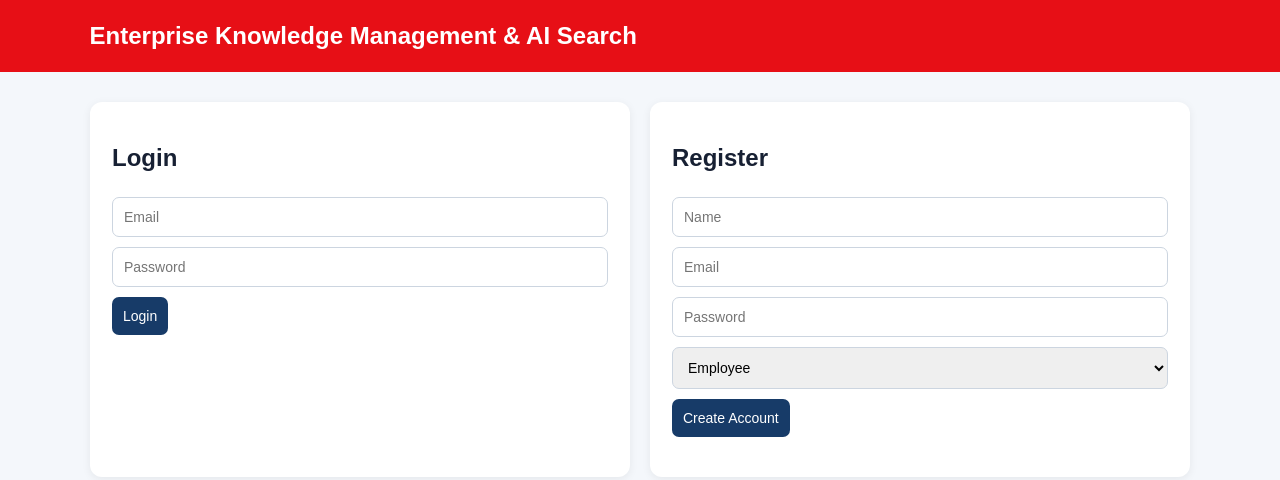
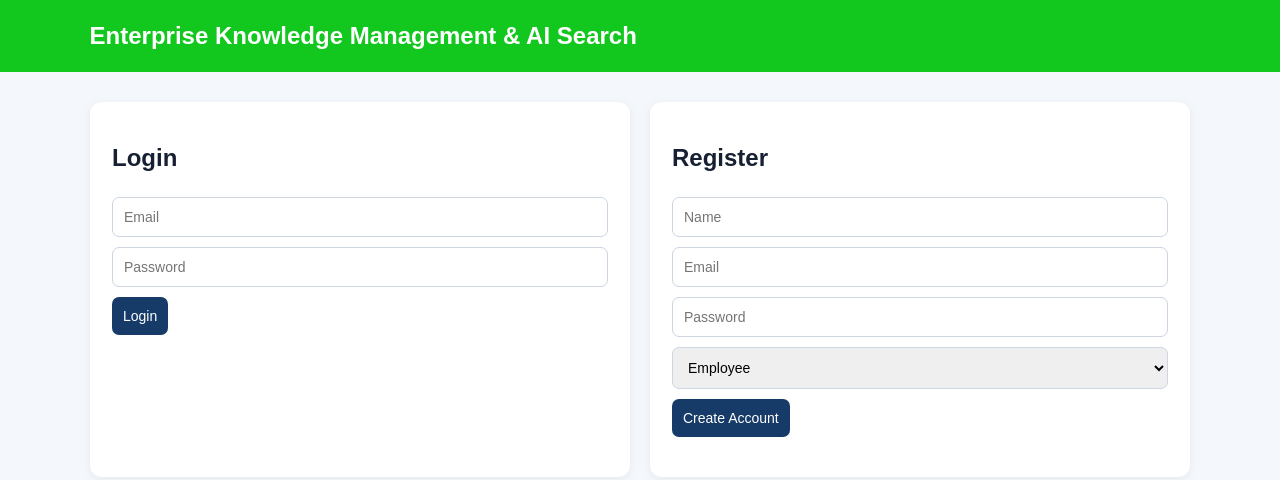
Before and after one commit to Lahari0621/Enterprise-Knowledge-Management-and-AI-Document-Search-Platform, a plain HTML site: page frontend/index.html in a window 1280 px wide. Drawn offline with Linux system fonts and the light colour scheme.

```diff
--- a/frontend/index.html
+++ b/frontend/index.html
@@ -16,7 +16,7 @@
         }
 
         header {
-            background: #e70f16;
+            background: #12c81e;
             color: #ffffff;
             padding: 22px 7%;
             display: flex;
```
